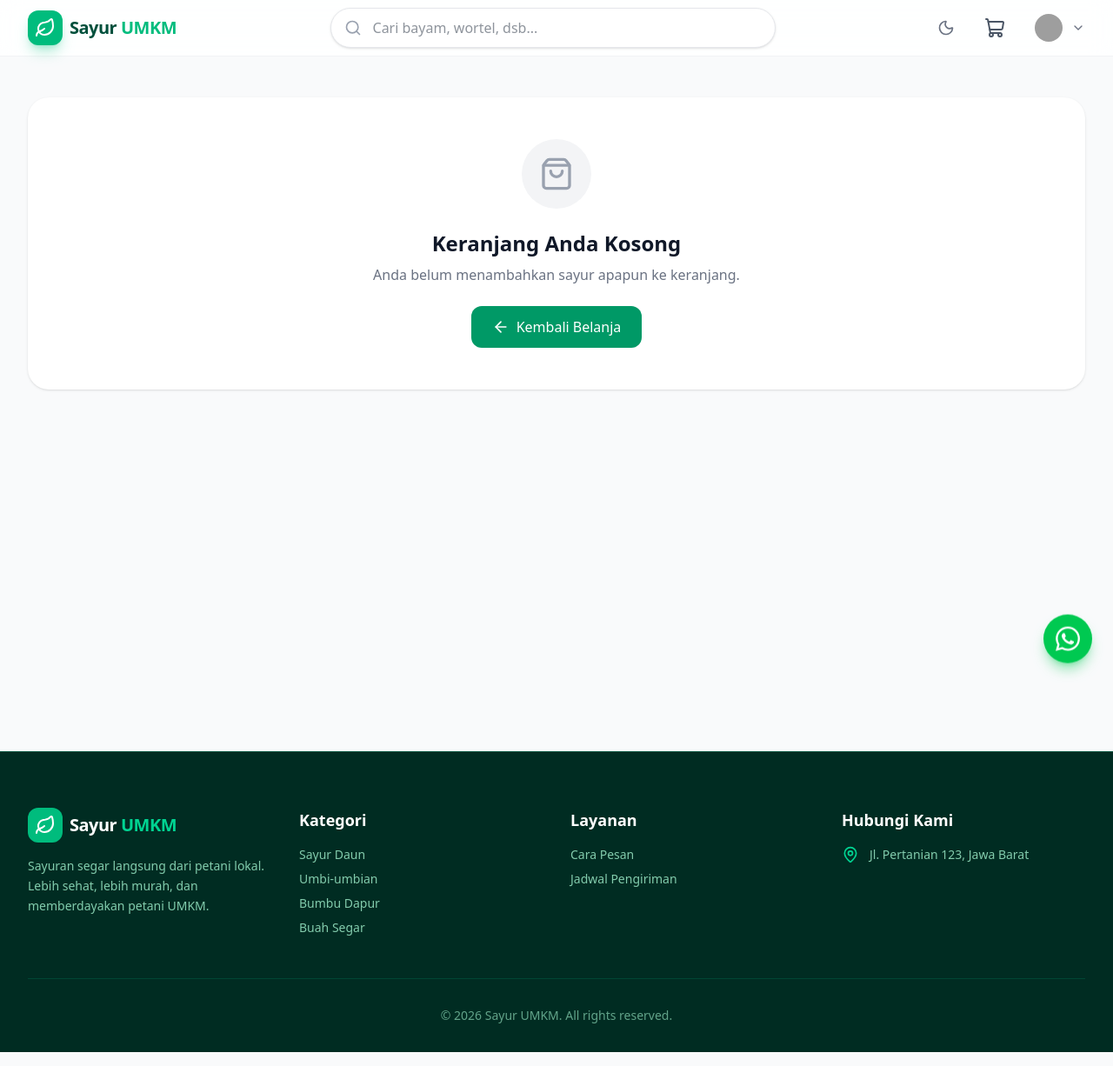
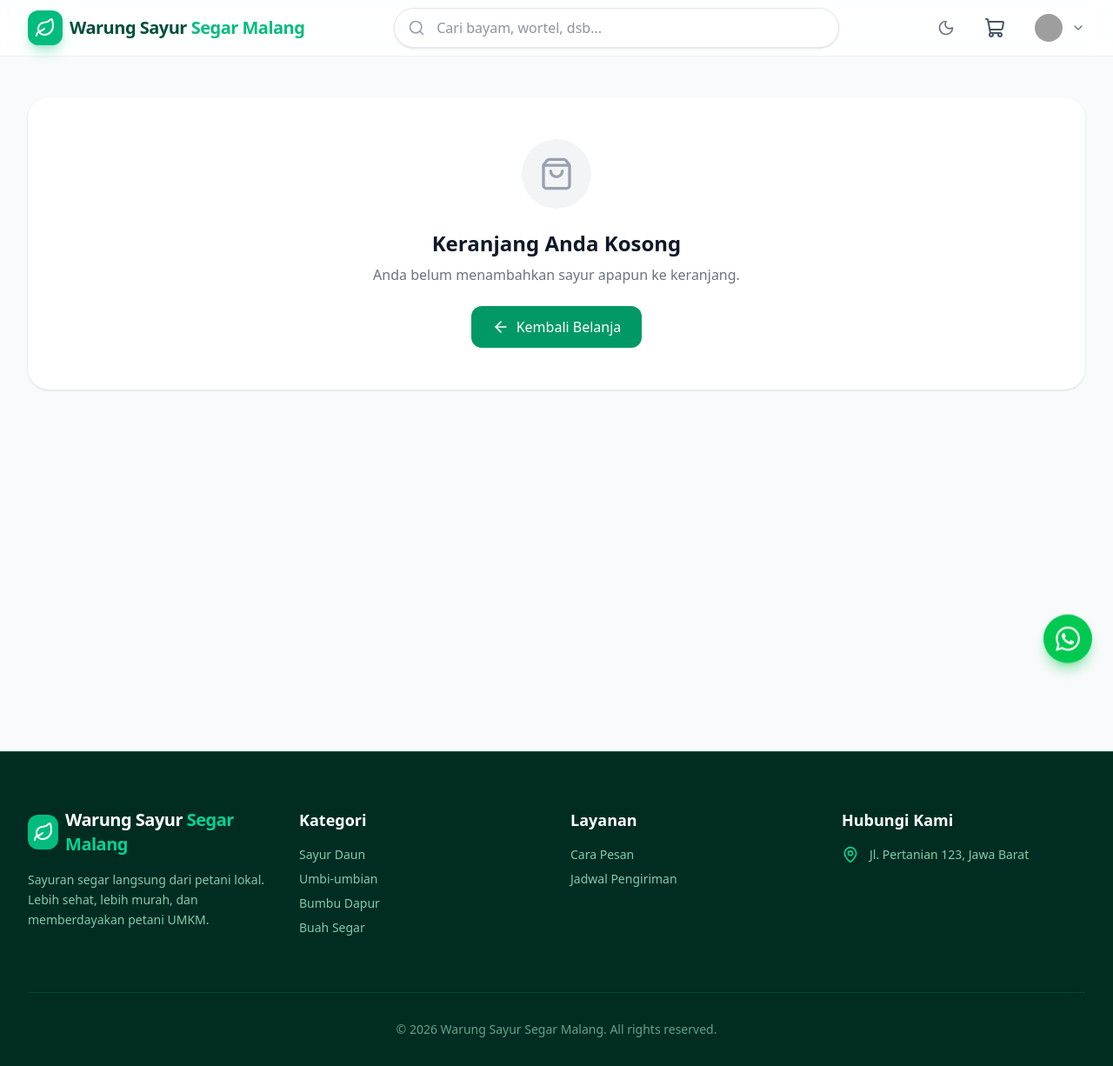
Before and after one commit to Xarzz/UMKM-SAYUR, a Next.js app: page /checkout in a window 1280 px wide. Shown: the whole page at 87% size. Built offline with nearby package versions, Linux system fonts and the light colour scheme; sample sign-in values are in the browser's storage; grey boxes are pictures that could not be loaded.

Commit message:
style: fix product labels layout and update store name to Warung Sayur Segar Malang

```diff
--- a/src/app/checkout/page.tsx
+++ b/src/app/checkout/page.tsx
@@ -69,7 +69,7 @@ export default function CheckoutPage() {
     e.preventDefault();
 
     // WhatsApp logic as in the original project
-    let message = `*PESANAN BARU - SAYUR UMKM*%0A%0A`;
+    let message = `*PESANAN BARU - WARUNG SAYUR SEGAR MALANG*%0A%0A`;
     message += `*Data Penerima:*%0A`;
     message += `- Nama: ${formData.customer_name}%0A`;
     message += `- Email: ${formData.customer_email}%0A`;
--- a/src/app/layout.tsx
+++ b/src/app/layout.tsx
@@ -15,7 +15,7 @@ const outfit = Outfit({
 import MainLayout from "../components/MainLayout";
 
 export const metadata: Metadata = {
-  title: "Sayur UMKM - Segar dari Petani",
+  title: "Warung Sayur Segar Malang - Segar dari Petani",
   description: "Sayuran segar bebas pestisida langsung dari petani lokal.",
 };
 
--- a/src/app/register/page.tsx
+++ b/src/app/register/page.tsx
@@ -72,7 +72,7 @@ export default function RegisterPage() {
           </div>
 
           <p className="text-[10px] text-gray-500 dark:text-gray-400 px-1 leading-tight">
-            Dengan mendaftar, Anda menyetujui Syarat & Ketentuan serta Kebijakan Privasi Sayur UMKM.
+            Dengan mendaftar, Anda menyetujui Syarat & Ketentuan serta Kebijakan Privasi Warung Sayur Segar Malang.
           </p>
 
           <button
--- a/src/components/AdminLayout.tsx
+++ b/src/components/AdminLayout.tsx
@@ -70,8 +70,8 @@ export default function AdminLayout({ children }: { children: React.ReactNode })
             <div className="w-8 h-8 bg-emerald-500 text-white rounded-lg flex items-center justify-center">
               <Leaf className="w-5 h-5" />
             </div>
-            <span className="font-bold text-xl text-emerald-900 dark:text-white">
-              Sayur <span className="text-emerald-500">UMKM</span>
+            <span className="font-bold text-lg sm:text-xl text-emerald-900 dark:text-white">
+              Warung Sayur <span className="text-emerald-500">Segar Malang</span>
             </span>
           </Link>
         </div>
--- a/src/components/Footer.tsx
+++ b/src/components/Footer.tsx
@@ -11,8 +11,8 @@ export default function Footer() {
               <div className="w-10 h-10 bg-emerald-500 text-white rounded-xl flex items-center justify-center">
                 <Leaf className="w-6 h-6" />
               </div>
-              <span className="font-bold text-xl tracking-tight text-white">
-                Sayur <span className="text-emerald-400">UMKM</span>
+              <span className="font-bold text-lg sm:text-xl tracking-tight text-white">
+                Warung Sayur <span className="text-emerald-400">Segar Malang</span>
               </span>
             </div>
             <p className="text-emerald-200/80 text-sm mb-6 leading-relaxed">
@@ -46,7 +46,7 @@ export default function Footer() {
           </div>
         </div>
         <div className="border-t border-emerald-800/50 pt-8 text-center text-sm text-emerald-200/60">
-          &copy; {new Date().getFullYear()} Sayur UMKM. All rights reserved.
+          &copy; {new Date().getFullYear()} Warung Sayur Segar Malang. All rights reserved.
         </div>
       </div>
     </footer>
--- a/src/components/Navbar.tsx
+++ b/src/components/Navbar.tsx
@@ -90,8 +90,8 @@ export default function Navbar() {
                 <div className="w-10 h-10 bg-emerald-500 text-white rounded-xl flex items-center justify-center shadow-lg shadow-emerald-500/30">
                   <Leaf className="w-6 h-6" />
                 </div>
-                <span className="font-bold text-xl tracking-tight text-emerald-900 dark:text-white">
-                  Sayur <span className="text-emerald-500">UMKM</span>
+                <span className="font-bold text-lg sm:text-xl tracking-tight text-emerald-900 dark:text-white">
+                  Warung Sayur <span className="text-emerald-500">Segar Malang</span>
                 </span>
               </Link>
             </div>
--- a/src/components/ProductGrid.tsx
+++ b/src/components/ProductGrid.tsx
@@ -57,18 +57,20 @@ export default function ProductGrid({ products }: { products: Product[] }) {
             } rounded-3xl p-4 shadow-sm border group hover:shadow-xl transition-all duration-300`}
           >
             <div className="relative rounded-2xl overflow-hidden mb-4 bg-gray-100 dark:bg-gray-900 aspect-square">
+              <div className="absolute top-3 left-3 z-10 flex flex-wrap gap-1.5 max-w-[80%]">
                 {product.is_new && (
-                <span className="absolute top-3 left-3 z-10 bg-blue-500 text-white text-xs font-bold px-2 py-1 rounded-lg shadow-sm">Baru Datang</span>
+                  <span className="bg-blue-500 text-white text-[10px] sm:text-xs font-bold px-2 py-1 rounded-lg shadow-sm">Baru Datang</span>
                 )}
-              {product.is_fresh && !product.is_new && (
-                <span className="absolute top-3 left-3 z-10 bg-emerald-500 text-white text-xs font-bold px-2 py-1 rounded-lg shadow-sm">Dipanen Hari Ini</span>
+                {product.is_fresh && (
+                  <span className="bg-emerald-500 text-white text-[10px] sm:text-xs font-bold px-2 py-1 rounded-lg shadow-sm">Dipanen Hari Ini</span>
                 )}
-              {product.limited_stock && !product.is_new && !product.is_fresh && (
-                <span className="absolute top-3 left-3 z-10 bg-yellow-500 text-white text-xs font-bold px-2 py-1 rounded-lg shadow-sm text-gray-900">Stok Terbatas</span>
+                {product.limited_stock && (
+                  <span className="bg-yellow-400 text-yellow-900 text-[10px] sm:text-xs font-bold px-2 py-1 rounded-lg shadow-sm">Stok Terbatas</span>
                 )}
                 {product.discount_percentage && product.discount_percentage > 0 && (
-                <span className="absolute top-3 left-3 z-10 bg-red-500 text-white text-xs font-bold px-2 py-1 rounded-lg shadow-sm">Diskon {product.discount_percentage}%</span>
+                  <span className="bg-red-500 text-white text-[10px] sm:text-xs font-bold px-2 py-1 rounded-lg shadow-sm">Diskon {product.discount_percentage}%</span>
                 )}
+              </div>
 
               <img
                 src={firstImage}
```
Lines whose indentation alone changed are shown as unchanged.
